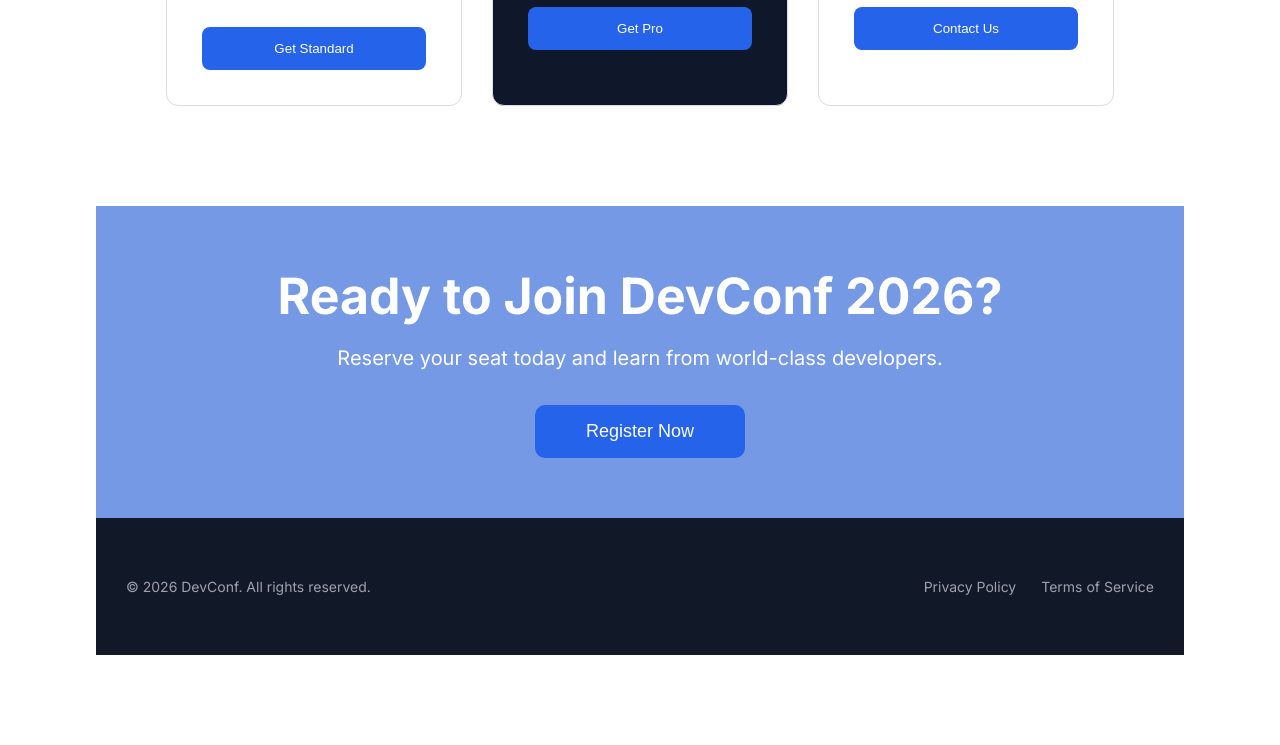
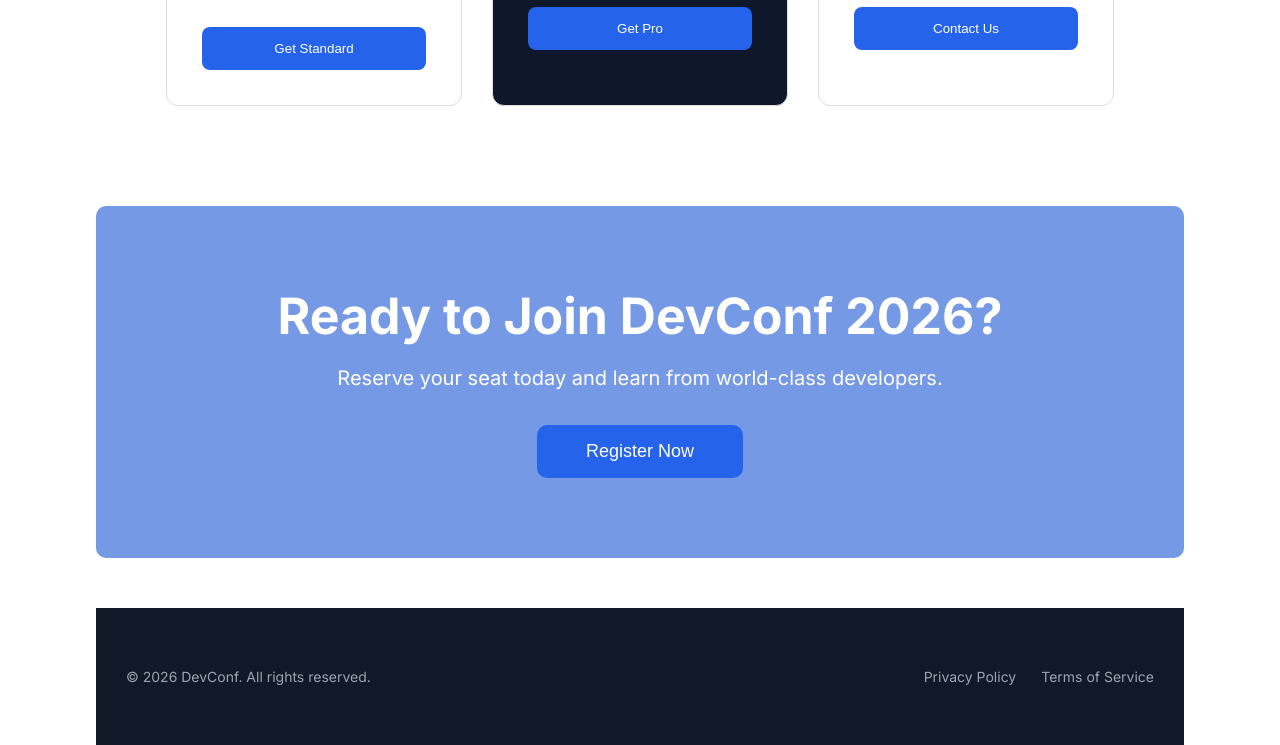
Before and after one commit to Jannatul-Ferdous00/B14-A1, a plain HTML site: page index.html in a window 1280 px wide. Shown: the part 2528-3273 px from the top of the page. Before the commit the page ends 3183 px from the top, so only its background shows below. Drawn offline with Linux system fonts and the light colour scheme.

Commit message:
final submission

```diff
--- a/style.css
+++ b/style.css
@@ -7,6 +7,7 @@
   font-family: "Inter", sans-serif;
   font-optical-sizing: auto;
 }
+/* Navbar */
 .navbar{
     width:85%;
     max-width: 1363px;
@@ -113,7 +114,7 @@ nav ul li a:hover{
 .card{
     background:#fff;
     border-radius:10px;
-    /* overflow:hidden; */
+    overflow:hidden;
     box-shadow:0 4px 12px rgba(0,0,0,.1);
 }
 .card img{
@@ -207,7 +208,10 @@ nav ul li a:hover{
     background:#7599e4;
     color:white;
     text-align:center;
-    padding:60px 20px;
+    padding:80px 30px;
+    margin-bottom: 50px;
+    border-radius: 10px;
+    /* padding-top: 20px; */
 }
 .ai h2{
     font-size:50px;
```
Also changed, not shown: 1 other file.
